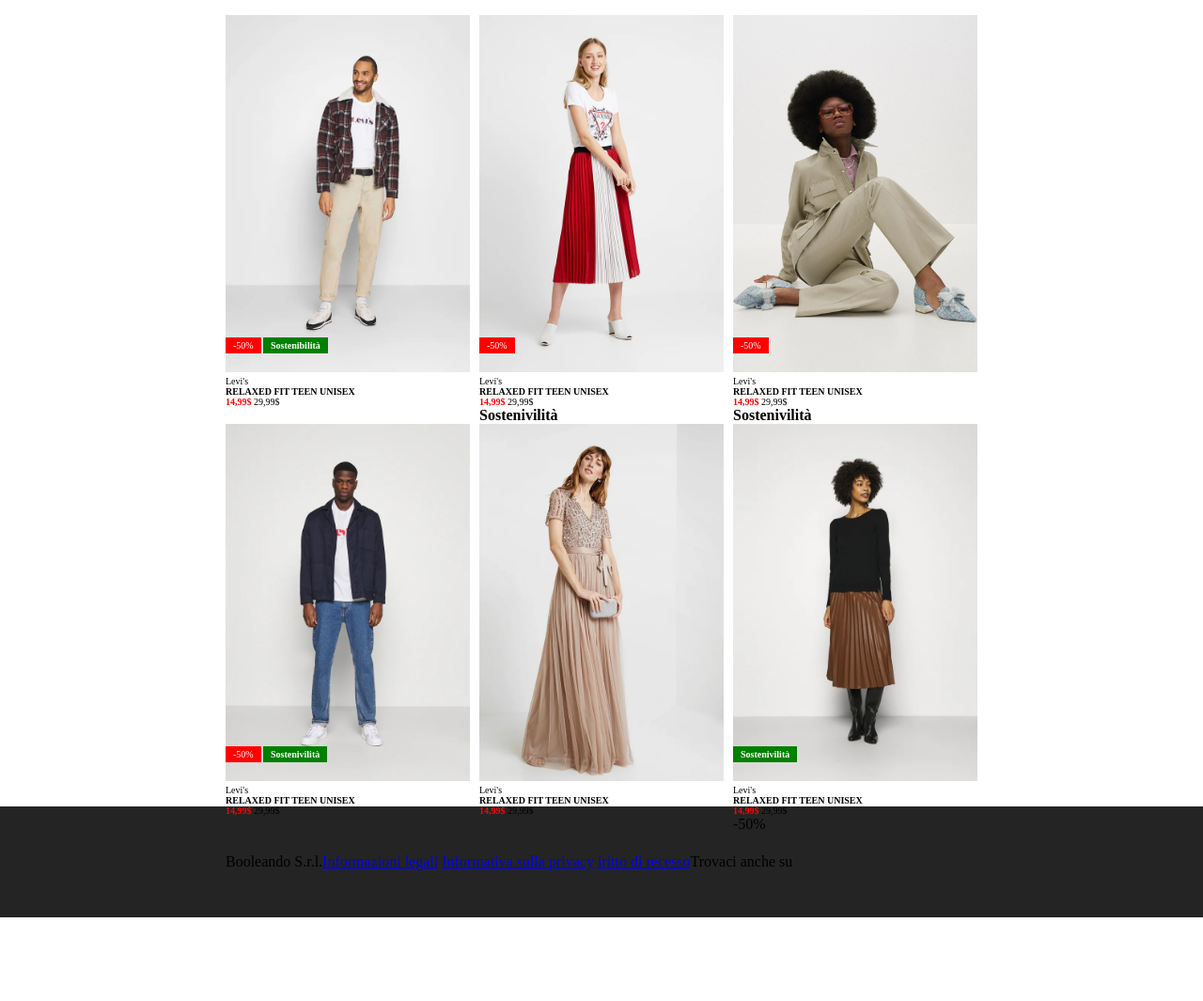
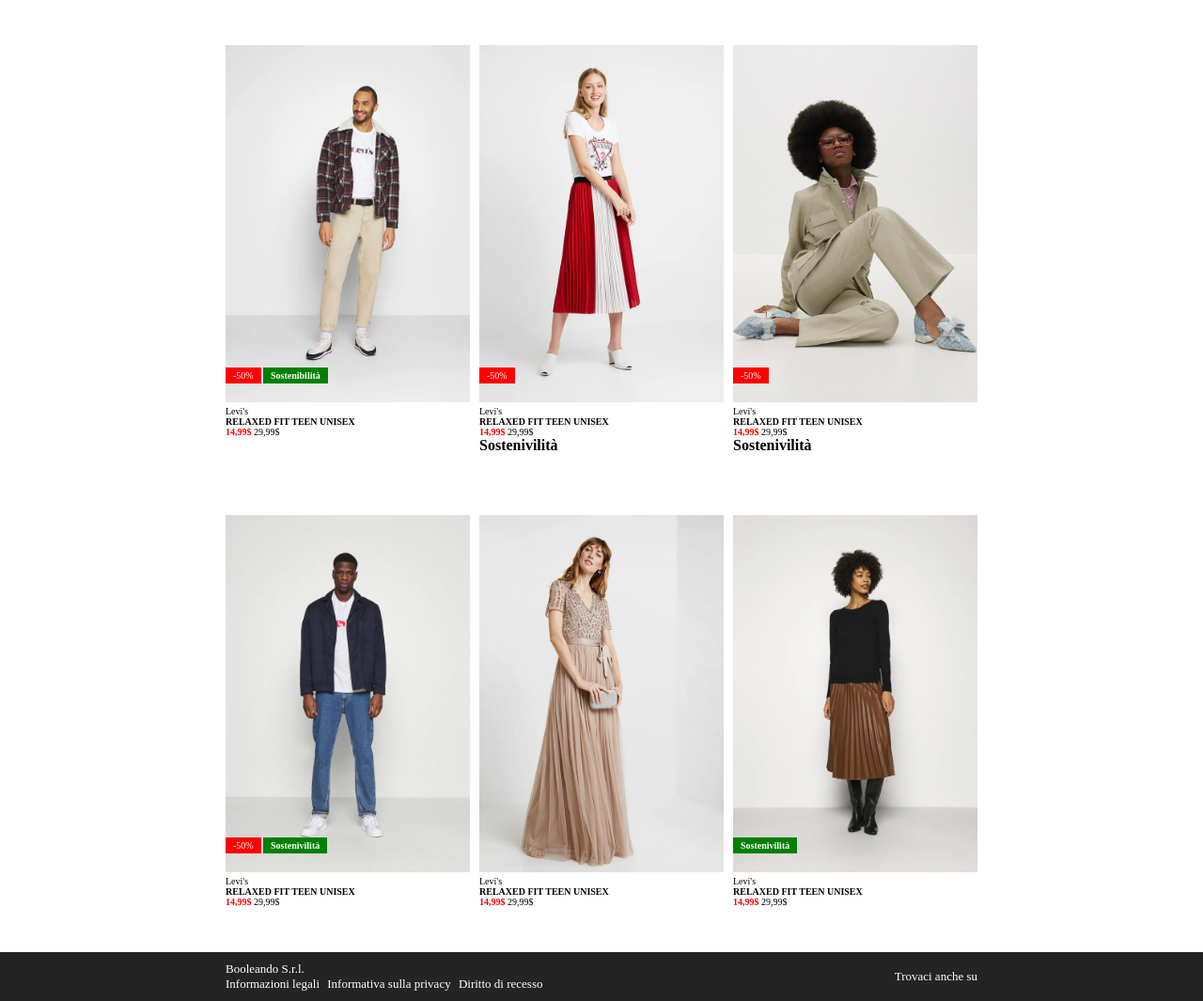
Before and after one commit to nicolaoo/html-css-boolando, a plain HTML site: page index.html in a window 1280 px wide. Shown: the part 66-1131 px from the top of the page at 94% size. Before the commit the page ends 1042 px from the top, so only its background shows below. Drawn offline with Linux system fonts and the light colour scheme.

Commit message:
FEAT footer complete + FIX header

```diff
--- a/index.html
+++ b/index.html
@@ -12,17 +12,15 @@
     <header>
         <nav class="conteiner">
             <div class="row righa">
-                <div class="col">
-                    <ul>
-                        <li>Donna</li>
-                        <li>Uomo</li>
-                        <li>Bambini</li>
-                    </ul>
+                <div class="col col-nav">
+                    <a class="link-header">Donna</a>
+                    <a class="link-header">Uomo</a>
+                    <a class="link-header">Bambini</a>
                 </div>
-                <div class="col">
+                <div class="col ">
                     <img class="logo" src="./img/boolean-logo.png" alt="">
                 </div>
-                <div class="col">
+                <div class="col col-nav">
                     tre simboli
                 </div>
             </div>
@@ -118,7 +116,7 @@
                                 </strong>29,99$<br>
                             </p>
                         </div>
-                        <div class="col">-50%</div>
+
                         <div class="col desc-green last-green"> <strong>Sostenivilità</strong></div>
                 </article>
             </div>
@@ -128,15 +126,14 @@
     <footer>
         <section class="conteiner">
             <div class="row row-foot">
-                <div class="col">
-                    Booleando S.r.l.
+                <div class="col col-nav">
+                    Booleando S.r.l. <br>
+                    <a class="link-header"> Informazioni legali</a>
+                    <a class="link-header"> Informativa sulla privacy</a>
+                    <a class="link-header"> Diritto di recesso</a>
                 </div>
-                <div class="col">
-                    <a href="#"> Informazioni legali</a>
-                    <a href="#"> Informativa sulla privacy</a>
-                    <a href="#"> iritto di recesso</a>
-                </div>
-                <div class="col">
+
+                <div class="col col-nav">
                     Trovaci anche su
                 </div>
             </div>
--- a/style.css
+++ b/style.css
@@ -28,12 +28,18 @@
 
 .logo{
     max-width: 100%;
-    height: 50px;
+    height: 30px;
 }
 
 .righa{
     justify-content: space-between;
     flex-direction: row;
+    align-items: center;
+    padding: 10px 0;
+}
+
+.link-header {
+    padding-right: 5px;
 }
 
 
@@ -47,15 +53,10 @@
 
 }
 
-
-.main-conteiner {
-
-}
-
 .row-card {
     justify-content: space-between;
     align-items: center;
-    min-height: 870px;
+    min-height: 1000px;
     flex-wrap: wrap;
 }
 
@@ -111,5 +112,16 @@
 
 footer {
     background-color: rgb(36, 36, 36);
-    padding: 50px;
+    margin-top: 25px;
 }
+
+.row-foot {
+    justify-content: space-between;
+    padding: 10px 0;
+    align-items:center;
+}
+
+.col-nav {
+font-size: 13px;
+color: white;
+}
```
